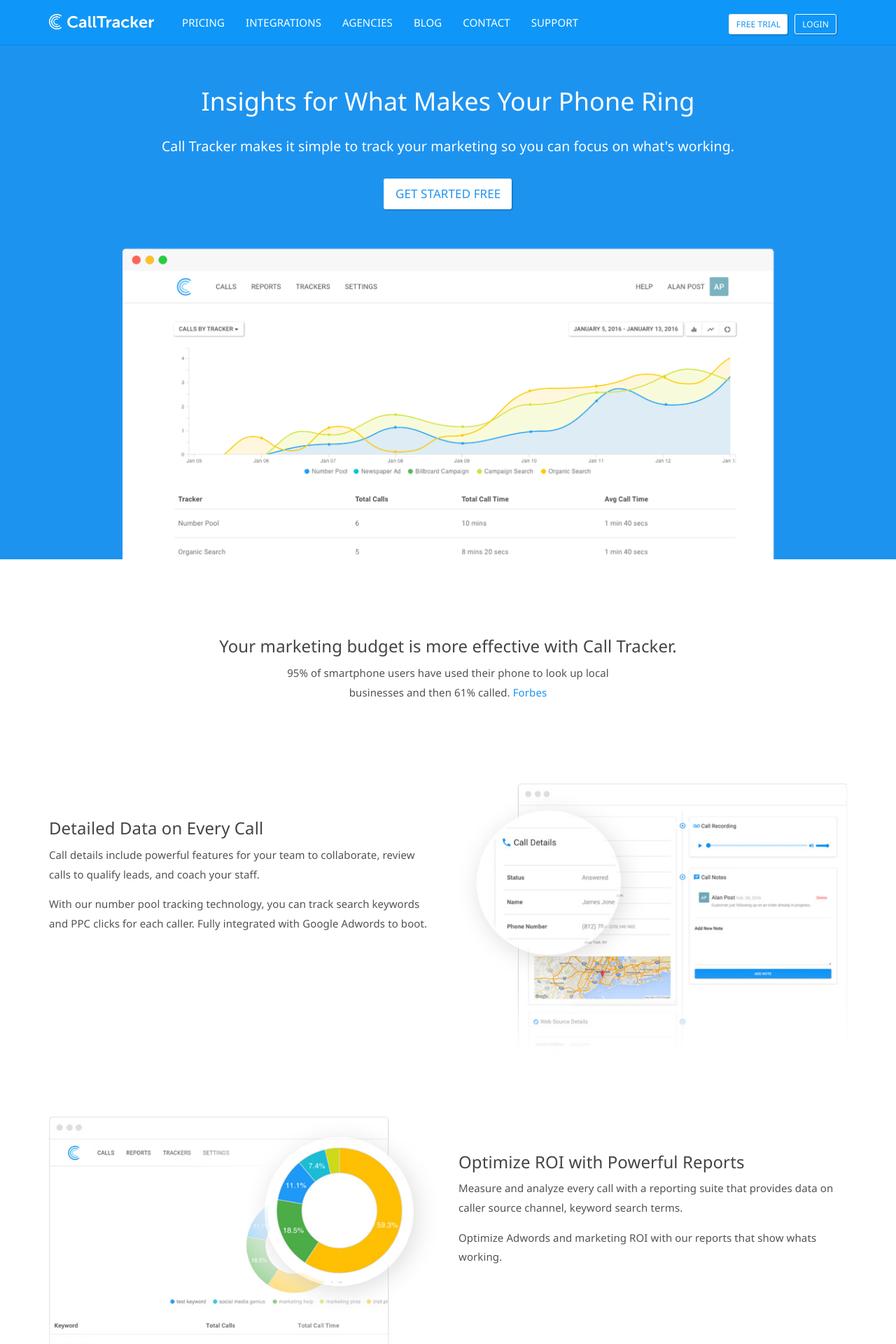
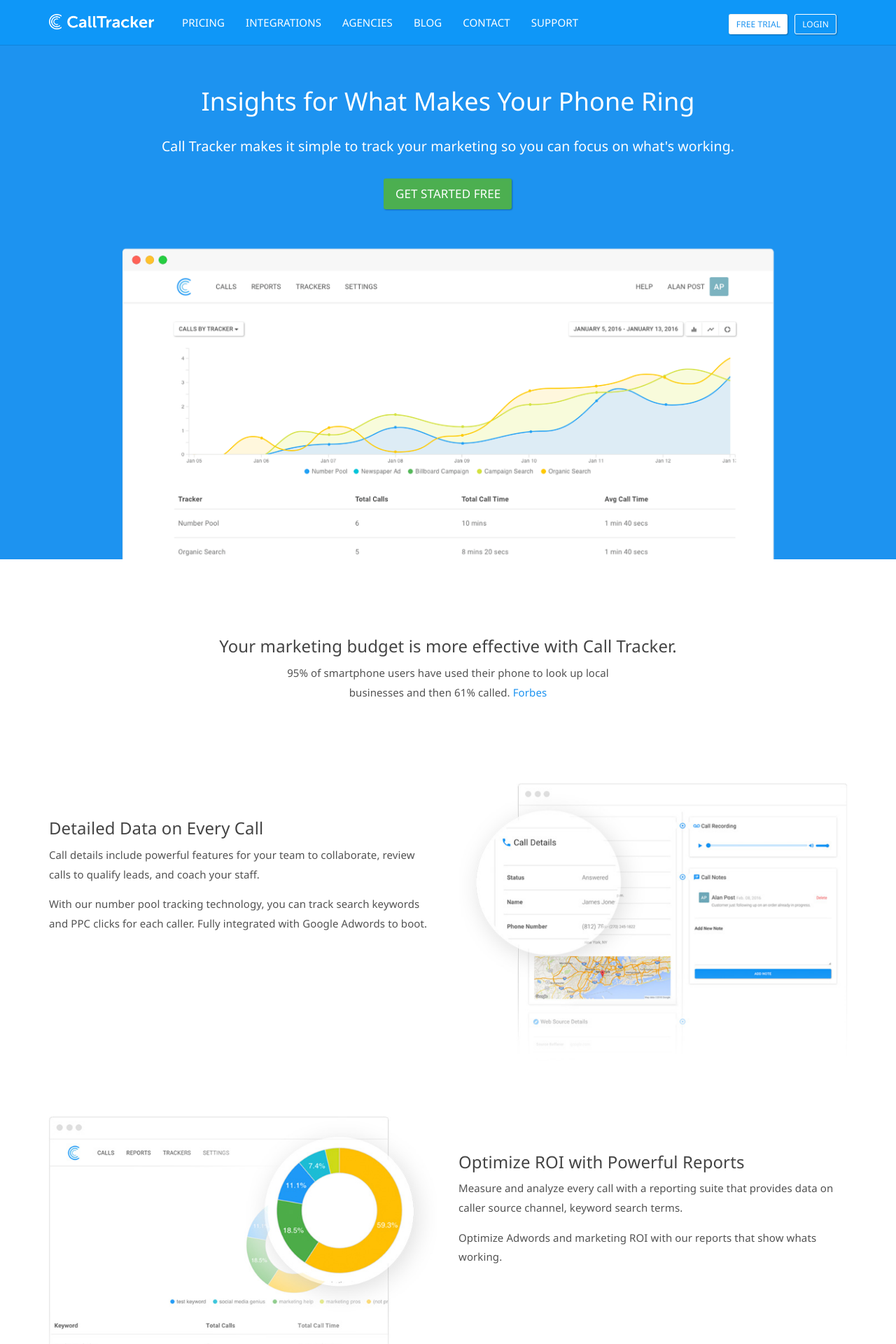
Before and after one commit to sumonst21/calltrackerio-site, a Jekyll site: the page built from index.html, in a window 1280 px wide. Shown: the top 1920 px of the page at 70% size. Built offline with Jekyll 4.4.1, drawn with Linux system fonts in a browser that asks for light colours.

Commit message:
update button color

```diff
--- a/index.html
+++ b/index.html
@@ -32,7 +32,7 @@
 		</div>
 		<div class="row">
 			<div class="col-md-12 text-center">
-				<a href="https://app.calltracker.io/signup/" class="btn btn-lg btn-default animated pulse">Get Started Free</a>
+				<a href="https://app.calltracker.io/signup/" class="btn btn-lg btn-success animated pulse">Get Started Free</a>
 			</div>
 		</div>
 		<div class="row text-center">
```
